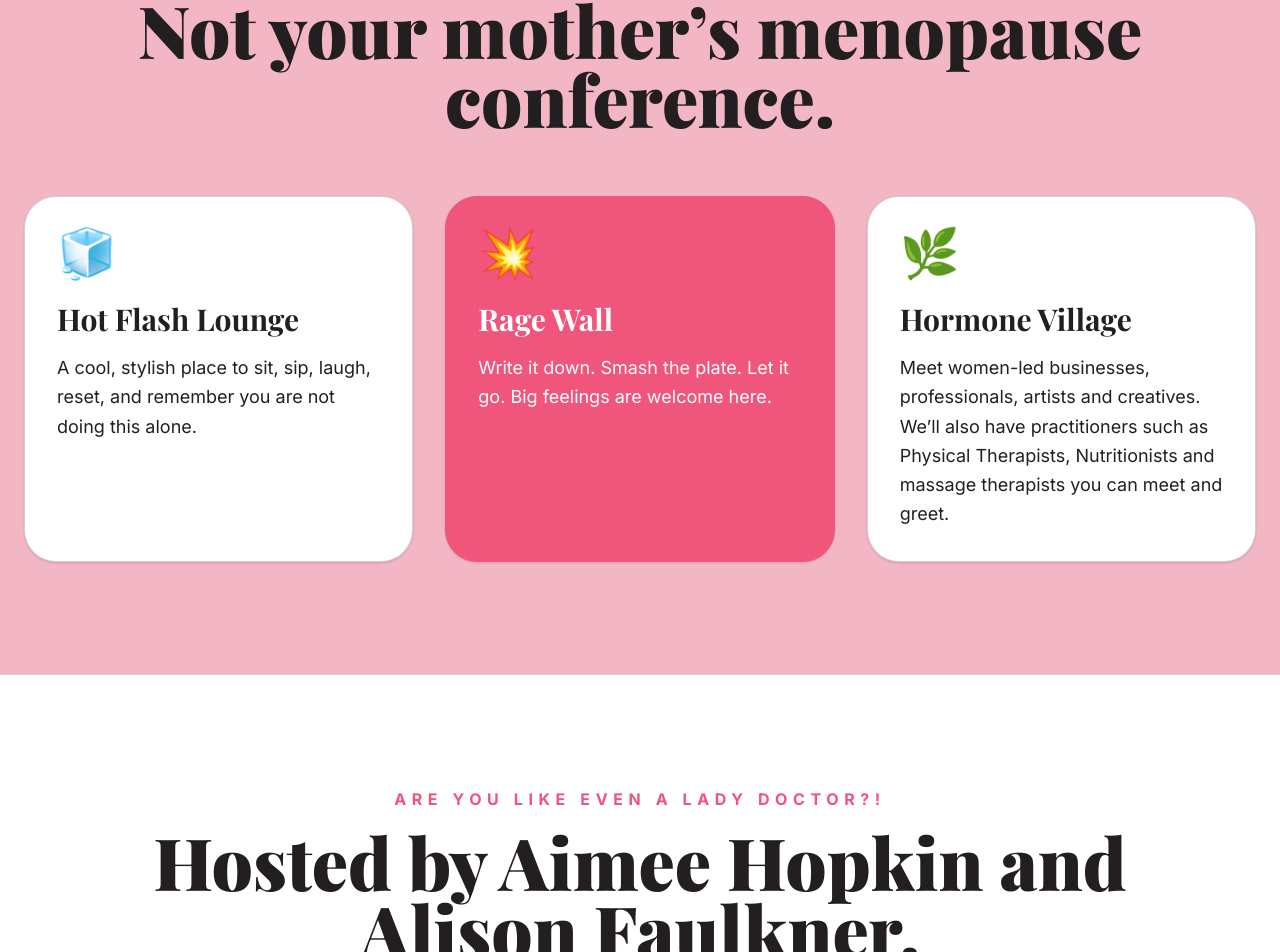
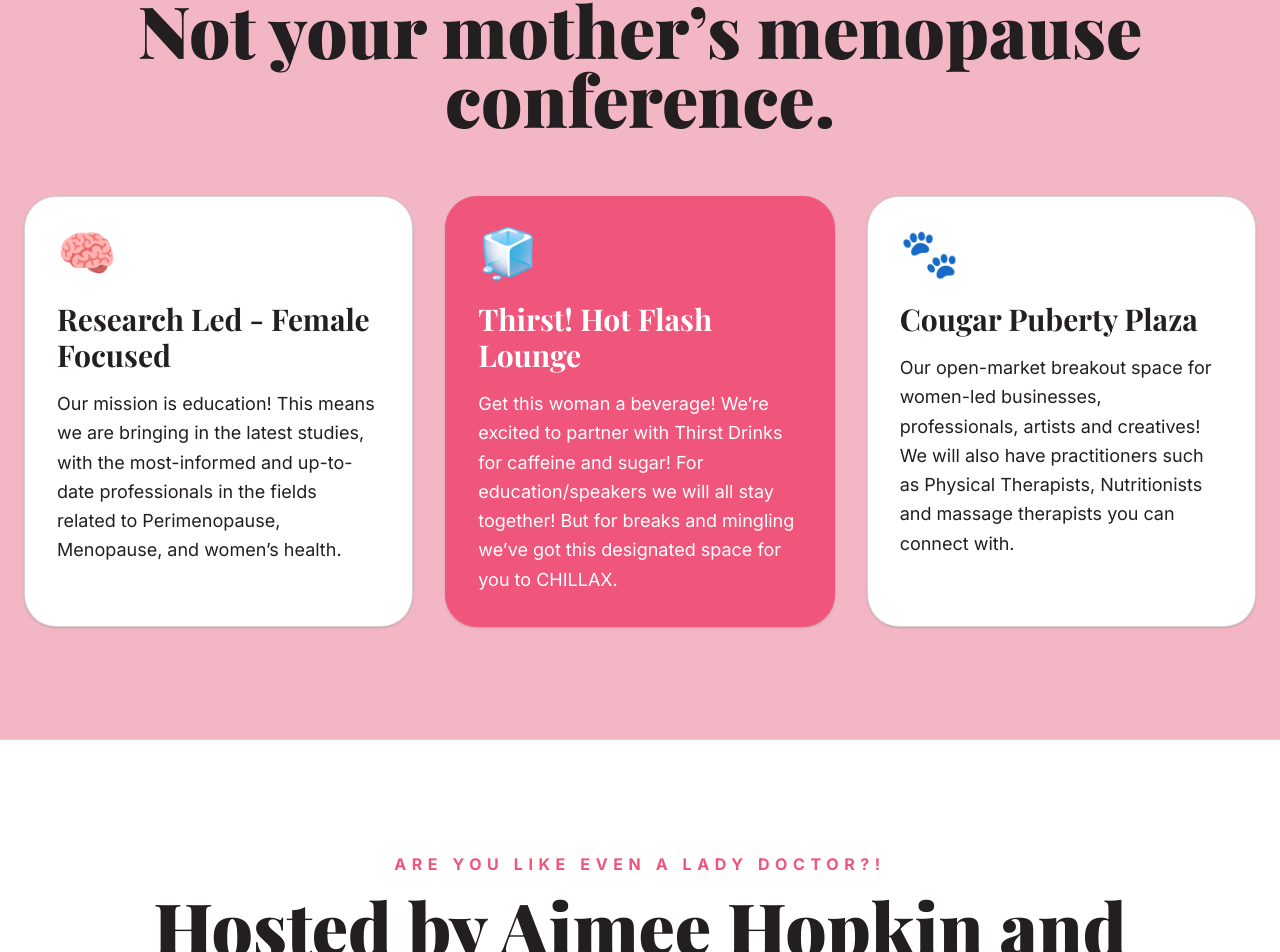
Before and after one commit to sheenawhittier/menofest-site, a Next.js app: page / in a window 1280 px wide. Shown: the part 4342-5294 px from the top of the page. Built offline with nearby package versions, Linux system fonts and the light colour scheme; a web font is replaced by a local one.

Commit message:
Update page.tsx

```diff
--- a/app/page.tsx
+++ b/app/page.tsx
@@ -341,9 +341,9 @@
 
           <div className="grid md:grid-cols-3 gap-8">
             {[
-              ["🧊", "Hot Flash Lounge", "A cool, stylish place to sit, sip, laugh, reset, and remember you are not doing this alone."],
-              ["💥", "Rage Wall", "Write it down. Smash the plate. Let it go. Big feelings are welcome here."],
-              ["🌿", "Hormone Village", "Meet women-led businesses, professionals, artists and creatives. We’ll also have practitioners such as Physical Therapists, Nutritionists and massage therapists you can meet and greet."],
+              ["🧠", "Research Led - Female Focused", "Our mission is education! This means we are bringing in the latest studies, with the most-informed and up-to-date professionals in the fields related to Perimenopause, Menopause, and women’s health."],
+              ["🧊", "Thirst! Hot Flash Lounge", "Get this woman a beverage! We’re excited to partner with Thirst Drinks for caffeine and sugar! For education/speakers we will all stay together! But for breaks and mingling we’ve got this designated space for you to CHILLAX."],
+              ["🐾", "Cougar Puberty Plaza", "Our open-market breakout space for women-led businesses, professionals, artists and creatives! We will also have practitioners such as Physical Therapists, Nutritionists and massage therapists you can connect with."],
             ].map(([icon, title, copy], index) => (
               <div
                 key={title}
```
